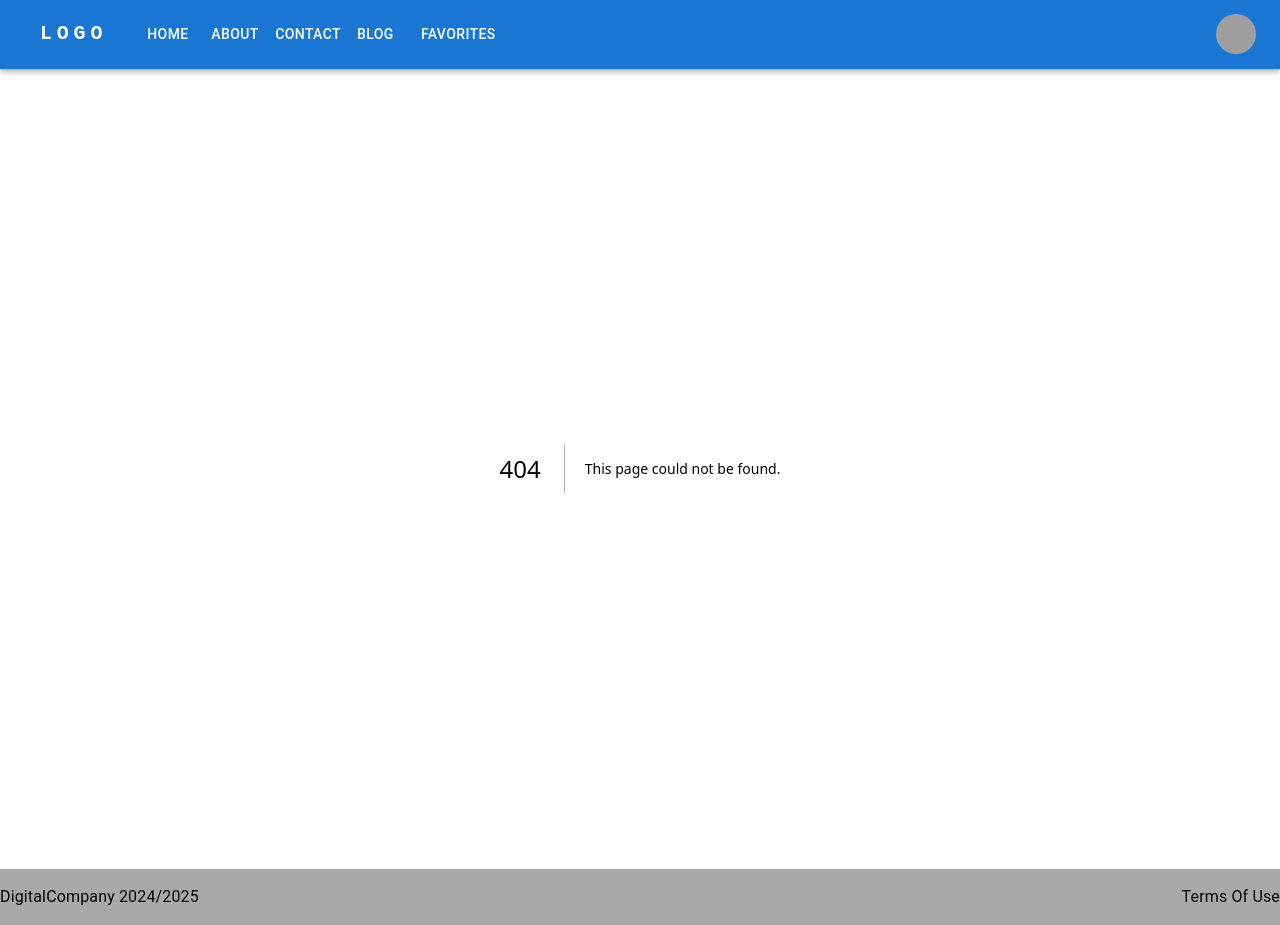
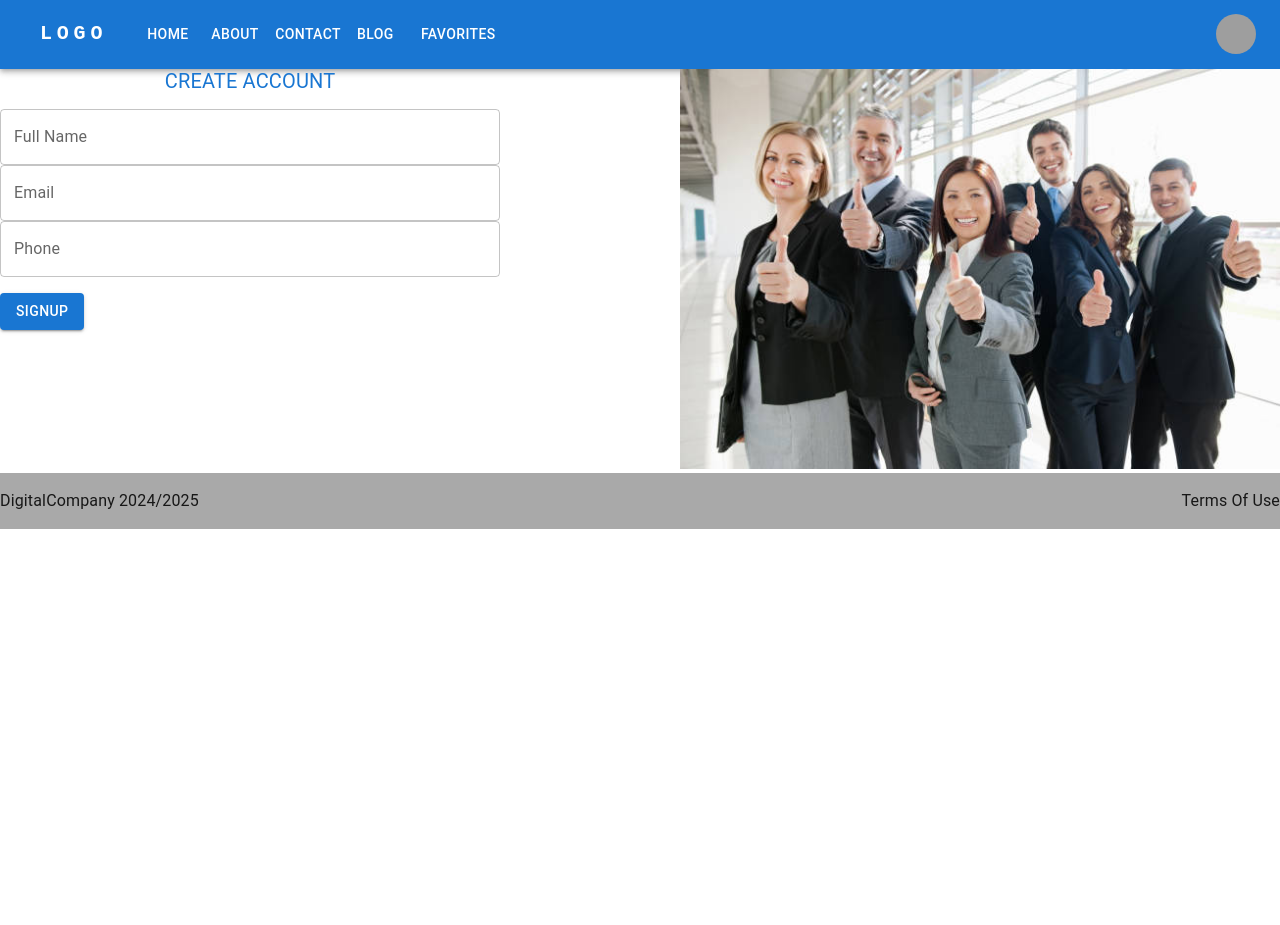
Before and after one commit to Aachiq/next-blog, a Next.js app: page /auth/signin in a window 1280 px wide. Before the commit this address had no page. After the commit the page ends 800 px from the top, so only its background shows below. Built offline with nearby package versions, Linux system fonts and the light colour scheme; grey boxes are pictures that could not be loaded; some icons are missing.

Commit message:
add auth pages signup-signin UI & service

```diff
--- /dev/null
+++ b/src/app/auth/signin/page.tsx
@@ -0,0 +1,112 @@
+"use client"; // use this when working with state
+
+import { Box, TextField, Button, Alert } from "@mui/material";
+import React, { useState } from "react";
+import { Typography } from "@mui/material";
+import { IRegisterInfos } from "../auth.types";
+import { userRegisterService } from "@/services/authService";
+
+export default function SigninPage() {
+  const [userRegister, setUserRegister] = useState<IRegisterInfos>({
+    name: "",
+    email: "",
+    password: "",
+  });
+  const [loginSuccessMsg, setLoginSuccessMsg] = useState<string>("");
+
+  const handleChange = (
+    e: React.ChangeEvent<HTMLInputElement | HTMLTextAreaElement>
+  ) => {
+    const { id, value } = e.target;
+    setUserRegister((prev) => ({
+      ...prev,
+      [id]: value,
+    }));
+  };
+
+  const handleSubmitSignIn = async (e: React.FormEvent<HTMLFormElement>) => {
+    e.preventDefault();
+    try {
+      const result = await userRegisterService(userRegister);
+      console.log("result:", result);
+      if (result) {
+        setUserRegister({
+          name: "",
+          email: "",
+          password: "",
+        });
+        setLoginSuccessMsg("User Connected Successfully !");
+        setTimeout(() => setLoginSuccessMsg(""), 5000); // clear after 3s
+      }
+    } catch (err) {
+      console.error("Error:", err);
+    }
+  };
+
+  return (
+    <Box
+      component="form"
+      onSubmit={handleSubmitSignIn}
+      sx={{
+        display: "flex",
+        justifyContent: "space-between",
+      }}
+    >
+      <Box sx={{ width: 500, maxWidth: "100%" }}>
+        <Typography
+          variant="h4"
+          fontSize={20}
+          color="primary"
+          textAlign="center"
+          mb={2}
+        >
+          CREATE ACCOUNT
+        </Typography>
+        <TextField
+          fullWidth
+          label="Full Name"
+          id="fullname"
+          value={userRegister?.name}
+          onChange={handleChange}
+        />
+        <TextField
+          fullWidth
+          label="Email"
+          id="email"
+          type="email"
+          value={userRegister?.email}
+          onChange={handleChange}
+        />
+        <TextField
+          fullWidth
+          label="Phone"
+          id="phone"
+          value={userRegister?.password}
+          onChange={handleChange}
+        />
+
+        {loginSuccessMsg && (
+          <Alert severity="success" sx={{ mt: 2 }}>
+            {loginSuccessMsg}
+          </Alert>
+        )}
+        <Button
+          type="submit"
+          variant="contained"
+          color="primary"
+          sx={{ mt: 2 }}
+        >
+          SignUp
+        </Button>
+      </Box>
+      <Box>
+        <img
+          src="/images/about_img.jpg"
+          alt="Digital Company"
+          className="img-fluid"
+          style={{ height: "400px", objectFit: "cover" }}
+        />
+      </Box>
+    </Box>
+  );
+}
--- /dev/null
+++ b/src/services/authService.ts
@@ -0,0 +1,34 @@
+import { ILoginInfos, IRegisterInfos } from "@/app/auth/auth.types";
+import { API_URL } from "@/config/constants";
+
+export const userRegisterService = async (data: IRegisterInfos) => {
+  const response = await fetch(`${API_URL}/auth/signup`, {
+    method: "POST",
+    headers: {
+      "Content-Type": "application/json",
+    },
+    body: JSON.stringify(data),
+  });
+
+  if (!response.ok) {
+    throw new Error("Failed to create user");
+  }
+
+  return response.json();
+};
+
+export const userLoginService = async (data: ILoginInfos) => {
+  const response = await fetch(`${API_URL}/auth/signin`, {
+    method: "POST",
+    headers: {
+      "Content-Type": "application/json",
+    },
+    body: JSON.stringify(data),
+  });
+
+  if (!response.ok) {
+    throw new Error("Failed to create user");
+  }
+
+  return response.json();
+};
```
Also changed, not shown: src/app/auth/auth.types.ts (added, +10 -0 lines), src/app/auth/signup/page.tsx (added, +103 -0 lines).
